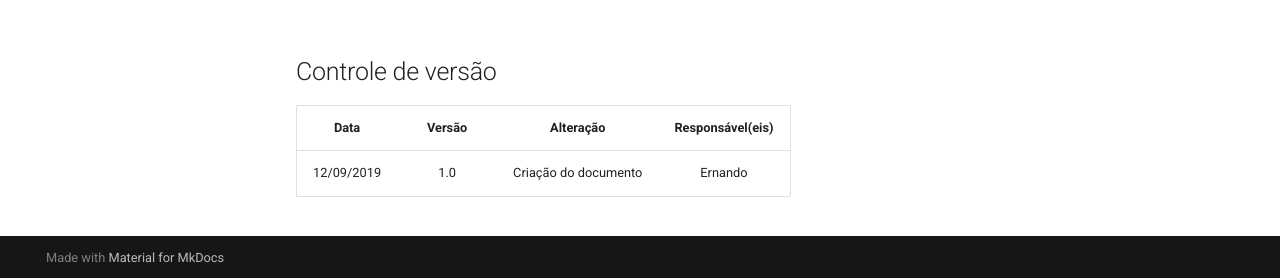
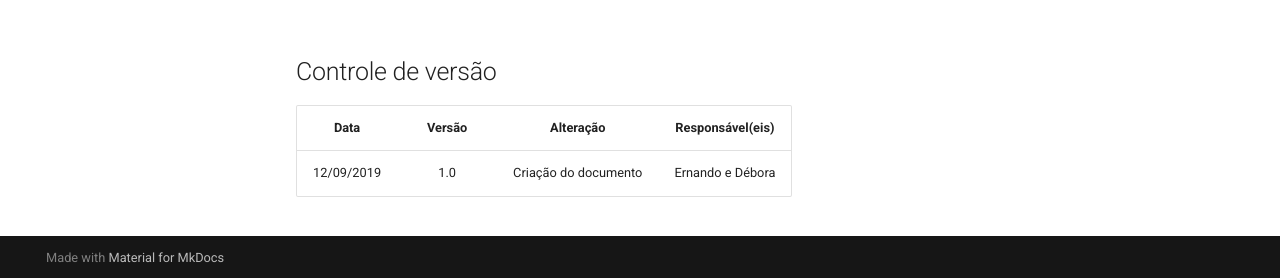
Before and after one commit to Wictorgirardi/2019.2-Shazam, an MkDocs documentation site: the page built from docs/elicitacao/introspeccao.md, in a window 1280 px wide and 900 px high, scrolled down 879 px. Shown: the part 619-897 px from the top of the window. Built offline with MkDocs 1.6.1 and Material for MkDocs 9.7.7, drawn with Linux system fonts in a browser that asks for light colours; comment, search, counter and statistics services are not loaded.

Commit message:
updated doc version

```diff
--- a/docs/elicitacao/introspeccao.md
+++ b/docs/elicitacao/introspeccao.md
@@ -34,4 +34,4 @@ O principal objetivo é fazer com que o Engenheiro de Requisitos imagine como um
 
 |Data|Versão|Alteração|Responsável(eis)|
 |:--:|:----:|:-------:|:---:|
-| 12/09/2019 | 1.0 | Criação do documento | Ernando |
+| 12/09/2019 | 1.0 | Criação do documento | Ernando e Débora |
```
